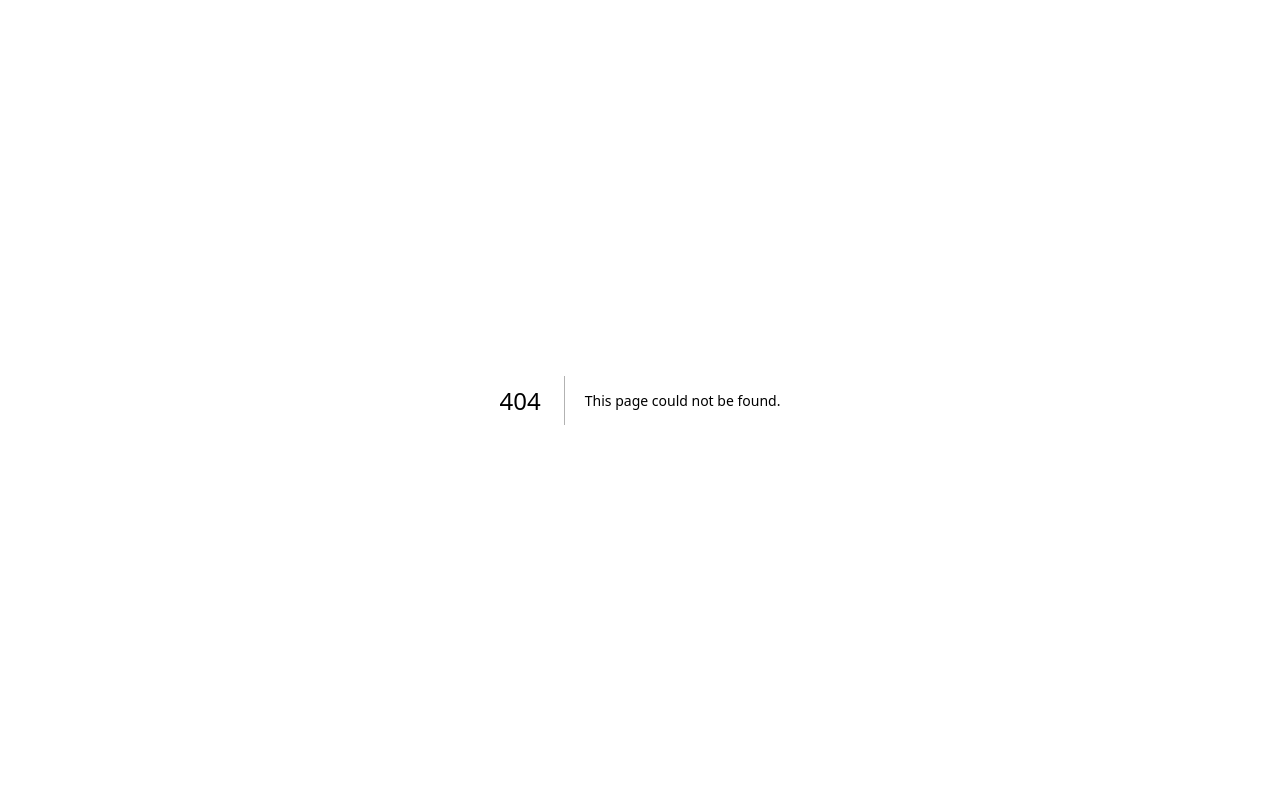
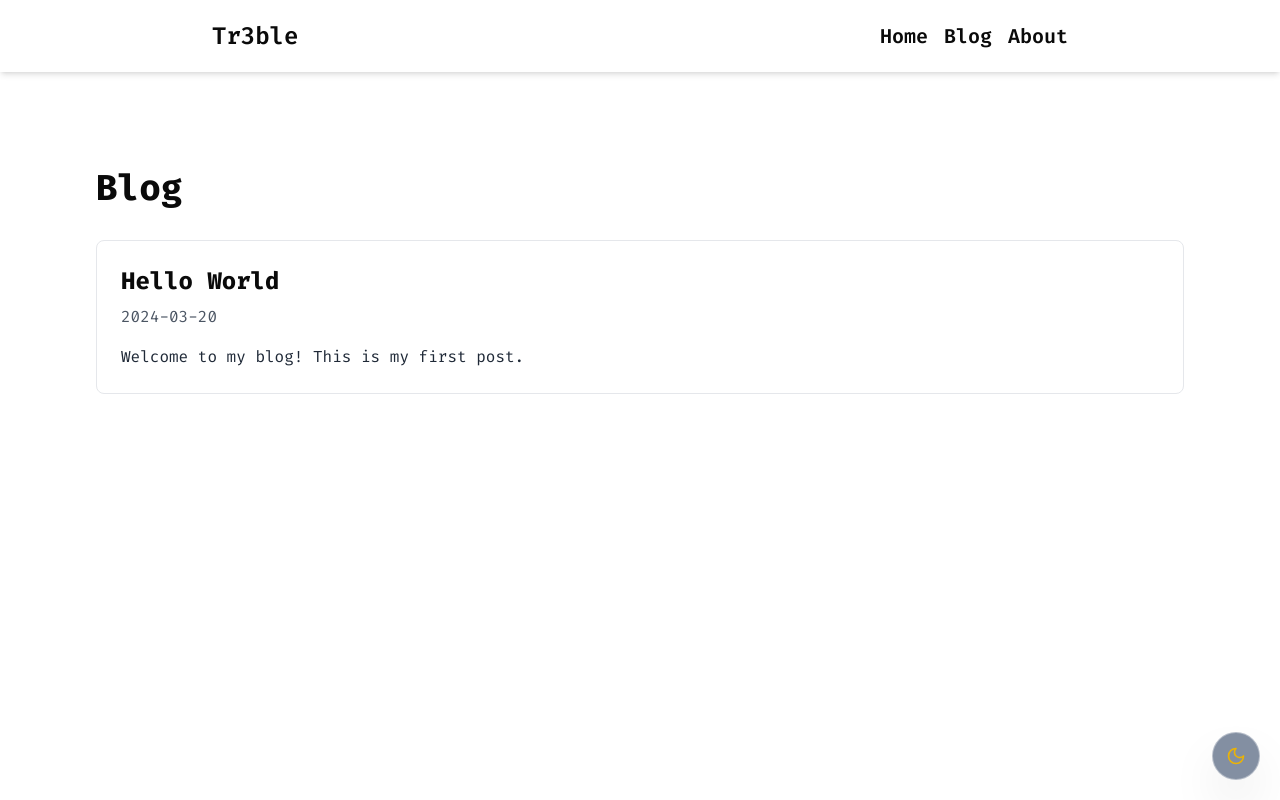
Before and after one commit to tr3bleee/Tr3bleSite, a Next.js app: page /blog in a window 1280 px wide. Before the commit this address had no page. Shown: the top 800 px of the page. Built offline with nearby package versions, Linux system fonts and the light colour scheme.

Commit message:
made blog

```diff
--- /dev/null
+++ b/src/app/blog/[slug]/page.tsx
@@ -0,0 +1,55 @@
+"use client";
+
+import Footer from "@/components/Footer";
+import Header from "@/components/Header";
+import ThemeToogle from "@/components/ThemeToogle";
+import { useParams } from "next/navigation";
+
+interface BlogPost {
+	title: string;
+	date: string;
+	content: string;
+}
+
+const posts: Record<string, BlogPost> = {
+	"hello-world": {
+		title: "Hello World",
+		date: "2024-03-20",
+		content: `# Hello World!
+
+Welcome to my blog! `,
+	},
+};
+
+export default function BlogPost() {
+	const { slug } = useParams();
+	const post = posts[slug as string];
+
+	if (!post) {
+		return (
+			<>
+				<Header />
+				<main className="min-h-screen p-8 md:p-24">
+					<h1 className="text-4xl font-bold mb-8">Post not found</h1>
+					<ThemeToogle />
+				</main>
+				<Footer />
+			</>
+		);
+	}
+
+	return (
+		<>
+			<Header />
+			<main className="min-h-screen p-8 md:p-24">
+				<article className="prose dark:prose-invert max-w-none">
+					<h1 className="text-4xl font-bold mb-4">{post.title}</h1>
+					<p className="text-gray-600 dark:text-gray-400 mb-8">{post.date}</p>
+					<div className="markdown-content">{post.content}</div>
+				</article>
+				<ThemeToogle />
+			</main>
+			<Footer />
+		</>
+	);
+}
--- /dev/null
+++ b/src/app/blog/page.tsx
@@ -0,0 +1,46 @@
+"use client"
+
+import Footer from "@/components/Footer";
+import Header from "@/components/Header";
+import ThemeToogle from "@/components/ThemeToogle";
+import Link from "next/link";
+
+interface BlogPost {
+  title: string;
+  date: string;
+  description: string;
+  slug: string;
+}
+
+const posts: BlogPost[] = [
+  {
+    title: "Hello World",
+    date: "2024-03-20",
+    description: "Welcome to my blog! This is my first post.",
+    slug: "hello-world"
+  }
+];
+
+export default function Blog() {
+  return (
+    <>
+      <Header />
+      <main className="min-h-screen p-8 md:p-24">
+        <h1 className="text-4xl font-bold mb-8">Blog</h1>
+        <div className="grid gap-6">
+          {posts.map((post) => (
+            <article key={post.slug} className="p-6 rounded-lg border border-gray-200 dark:border-gray-800 hover:border-purple-500 dark:hover:border-purple-500 transition-colors">
+              <Link href={`/blog/${post.slug}`}>
+                <h2 className="text-2xl font-bold mb-2 hover:text-purple-600 transition-colors">{post.title}</h2>
+              </Link>
+              <p className="text-gray-600 dark:text-gray-400 mb-4">{post.date}</p>
+              <p className="text-gray-800 dark:text-gray-200">{post.description}</p>
+            </article>
+          ))}
+        </div>
+        <ThemeToogle />
+      </main>
+      <Footer />
+    </>
+  );
+}
```
Also changed, not shown: src/content/posts/hello-world.md (added, +30 -0 lines).
